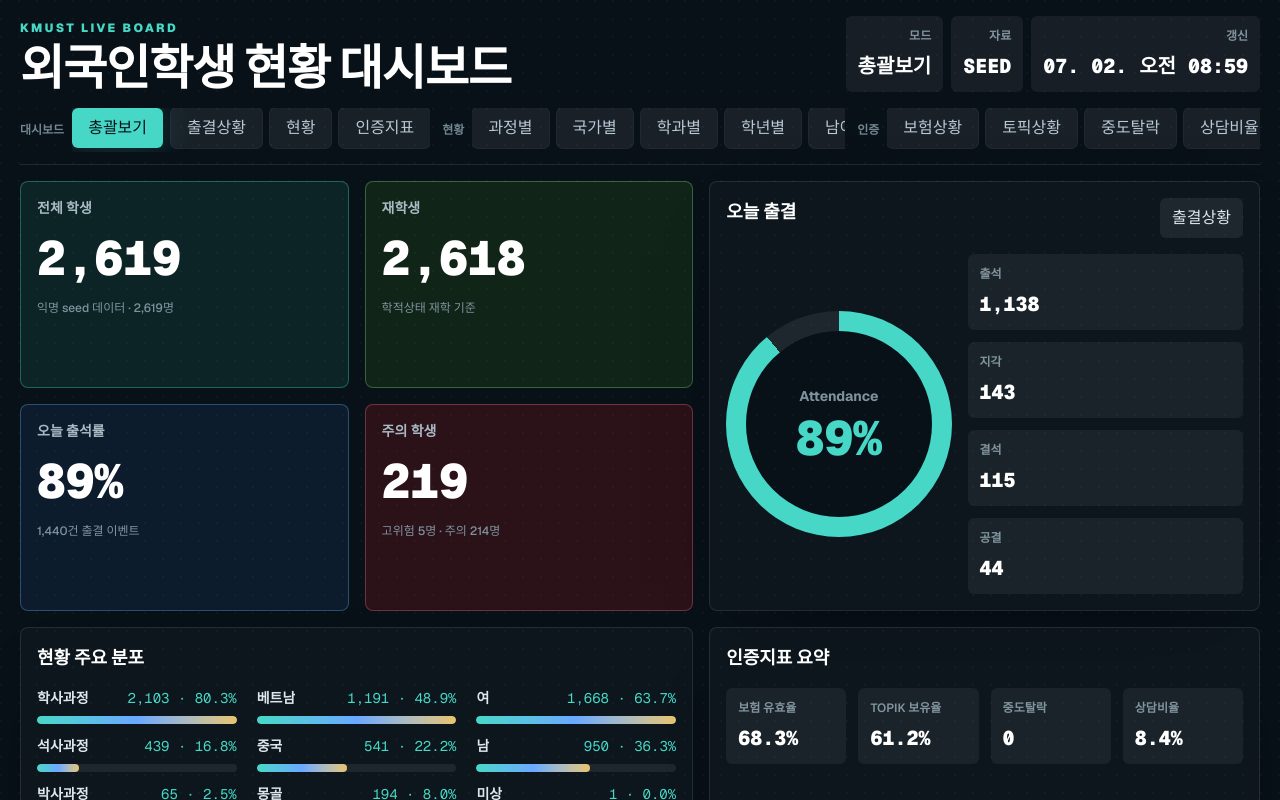
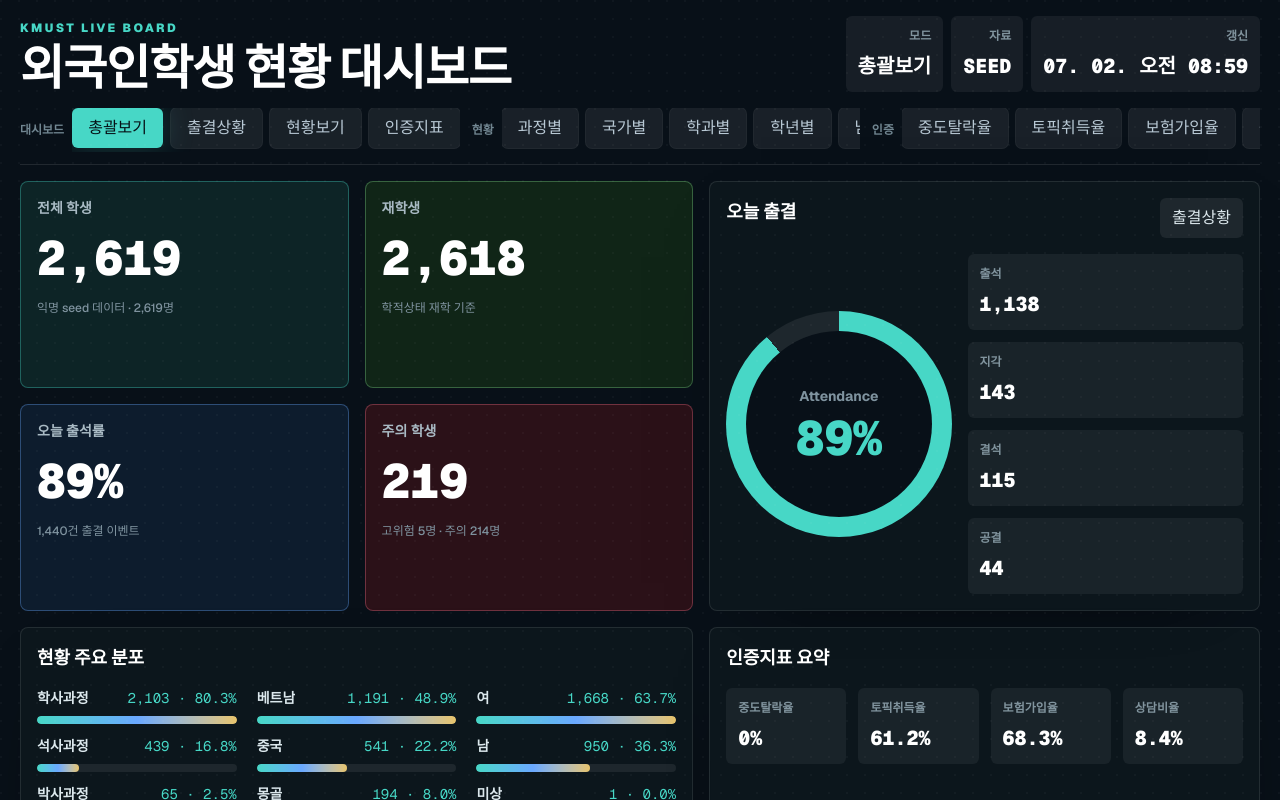
Before and after one commit to kongziac-lab/kmust, a Next.js app: page / in a window 1280 px wide. Built offline with nearby package versions, Linux system fonts and the light colour scheme; a web font is replaced by a local one.

Commit message:
Refine monitor dashboard indicators

```diff
--- a/src/app/dashboard-monitor.tsx
+++ b/src/app/dashboard-monitor.tsx
@@ -24,7 +24,7 @@ type DistributionItem = {
 const primaryModes: { label: string; mode: Mode }[] = [
   { label: "총괄보기", mode: "overview" },
   { label: "출결상황", mode: "attendance" },
-  { label: "현황", mode: "status" },
+  { label: "현황보기", mode: "status" },
   { label: "인증지표", mode: "certification" },
 ];
 
@@ -33,13 +33,13 @@ const statusModes: { label: string; mode: Mode }[] = [
   { label: "국가별", mode: "nationality" },
   { label: "학과별", mode: "department" },
   { label: "학년별", mode: "grade" },
-  { label: "남여별", mode: "gender" },
+  { label: "남녀별", mode: "gender" },
 ];
 
 const certificationModes: { label: string; mode: Mode }[] = [
-  { label: "보험상황", mode: "insurance" },
-  { label: "토픽상황", mode: "topik" },
-  { label: "중도탈락", mode: "dropout" },
+  { label: "중도탈락율", mode: "dropout" },
+  { label: "토픽취득율", mode: "topik" },
+  { label: "보험가입율", mode: "insurance" },
   { label: "상담비율", mode: "counseling" },
 ];
 
@@ -68,6 +68,13 @@ function formatNumber(value: number) {
 
 function formatPercent(value: number) {
   return `${value.toFixed(value % 1 === 0 ? 0 : 1)}%`;
+}
+
+function getDegreeDropoutThreshold(totalStudents: number) {
+  if (totalStudents < 100) return 8;
+  if (totalStudents < 500) return 7;
+  if (totalStudents < 1000) return 6.5;
+  return 6;
 }
 
 function getModeTitle(mode: Mode) {
@@ -362,9 +369,9 @@ function Overview({ summary }: { summary: DashboardSummary }) {
 
       <Panel title="인증지표 요약">
         <div className="grid gap-3 sm:grid-cols-2 xl:grid-cols-4">
-          <MiniStat label="보험 유효율" value={formatPercent(summary.metrics.insuranceCoverageRate)} />
-          <MiniStat label="TOPIK 보유율" value={formatPercent(summary.metrics.topikRate)} />
-          <MiniStat label="중도탈락" value={formatNumber(summary.metrics.dropoutStudents)} />
+          <MiniStat label="중도탈락율" value={formatPercent(summary.metrics.dropoutRate)} />
+          <MiniStat label="토픽취득율" value={formatPercent(summary.metrics.topikRate)} />
+          <MiniStat label="보험가입율" value={formatPercent(summary.metrics.insuranceCoverageRate)} />
           <MiniStat label="상담비율" value={formatPercent(summary.metrics.counselingTargetRate)} />
         </div>
       </Panel>
@@ -424,12 +431,12 @@ function StatusView({ summary, mode }: { summary: DashboardSummary; mode: Mode }
     gender: summary.distributions.gender,
   };
   const titles: Record<string, string> = {
-    status: "현황",
+    status: "현황보기",
     program: "과정별 현황",
     nationality: "국가별 현황",
     department: "학과별 현황",
     grade: "학년별 현황",
-    gender: "남여별 현황",
+    gender: "남녀별 현황",
   };
   const items = itemsByMode[mode] || itemsByMode.status;
 
@@ -446,55 +453,182 @@ function StatusView({ summary, mode }: { summary: DashboardSummary; mode: Mode }
   );
 }
 
-function CertificationView({ summary, mode }: { summary: DashboardSummary; mode: Mode }) {
-  const itemsByMode: Record<string, DistributionItem[]> = {
-    certification: summary.distributions.insurance,
-    insurance: summary.distributions.insurance,
-    topik: summary.distributions.topik,
-    dropout: summary.distributions.dropout,
-    counseling: summary.distributions.counseling,
+type CertificationMode = "dropout" | "topik" | "insurance" | "counseling";
+
+type CertificationIndicator = {
+  mode: CertificationMode;
+  title: string;
+  value: string;
+  count: string;
+  criterion: string;
+  formula: string;
+  evidence: string;
+  note: string;
+  status: string;
+  tone: "blue" | "amber" | "red" | "green";
+  items: DistributionItem[];
+};
+
+function getCertificationIndicators(summary: DashboardSummary): CertificationIndicator[] {
+  const totalStudents = summary.metrics.totalStudents;
+  const dropoutThreshold = getDegreeDropoutThreshold(totalStudents);
+
+  return [
+    {
+      mode: "dropout",
+      title: "중도탈락율",
+      value: formatPercent(summary.metrics.dropoutRate),
+      count: `${formatNumber(summary.metrics.dropoutStudents)} / ${formatNumber(totalStudents)}명`,
+      criterion: `문서 기준: ${formatPercent(dropoutThreshold)} 미만`,
+      formula: "(분자) 중도탈락 학생 수 / (분모) 외국인 재적학생 수",
+      evidence: "대학정보공시 4-바-2 외국인 유학생 중도탈락률",
+      note: "학위과정 C. 유학생 관리 및 성과 기준",
+      status: summary.metrics.dropoutRate < dropoutThreshold ? "기준 충족" : "관리 필요",
+      tone: summary.metrics.dropoutRate < dropoutThreshold ? "green" : "red",
+      items: summary.distributions.dropout,
+    },
+    {
+      mode: "topik",
+      title: "토픽취득율",
+      value: formatPercent(summary.metrics.topikRate),
+      count: `${formatNumber(summary.metrics.topikStudents)} / ${formatNumber(totalStudents)}명`,
+      criterion: "문서 기준: TOPIK 등 공인 언어능력 40% 이상",
+      formula: "(분자) TOPIK 등 공인 언어능력 충족 학생 수 / (분모) 외국인 유학생 수",
+      evidence: "신입생 및 재학생 TOPIK 성적, 입학서류, 졸업요건 증빙",
+      note: "현재 데이터는 TOPIK 보유 항목을 기준으로 산출",
+      status: summary.metrics.topikRate >= 40 ? "기준 충족" : "관리 필요",
+      tone: summary.metrics.topikRate >= 40 ? "green" : "red",
+      items: summary.distributions.topik,
+    },
+    {
+      mode: "insurance",
+      title: "보험가입율",
+      value: formatPercent(summary.metrics.insuranceCoverageRate),
+      count: `${formatNumber(summary.metrics.activeInsurance)} / ${formatNumber(totalStudents)}명`,
+      criterion: "문서 기준: 의료보험 가입률 95% 이상",
+      formula: "(분자) 보험 가입·유효 학생 수 / (분모) 외국인 유학생 수",
+      evidence: "외국인 어학연수생이 가입 중인 의료보험 현황",
+      note: `만료 30일 이내 ${formatNumber(summary.metrics.insuranceDue)}명`,
+      status: summary.metrics.insuranceCoverageRate >= 95 ? "기준 충족" : "관리 필요",
+      tone: summary.metrics.insuranceCoverageRate >= 95 ? "green" : "red",
+      items: summary.distributions.insurance,
+    },
+    {
+      mode: "counseling",
+      title: "상담비율",
+      value: formatPercent(summary.metrics.counselingTargetRate),
+      count: `${formatNumber(summary.metrics.counselingTargets)} / ${formatNumber(totalStudents)}명`,
+      criterion: "문서 기준: 상담(정신건강) 포함 관리 3점 이상",
+      formula: "(분자) 상담 우선관리 학생 수 / (분모) 외국인 유학생 수",
+      evidence: "만족도 조사 결과보고서, 상담(정신건강) 포함 관리계획",
+      note: "정량 기준이 아닌 정성 관리 지표로 별도 증빙 필요",
+      status: "정성 관리",
+      tone: "amber",
+      items: summary.distributions.counseling,
+    },
+  ];
+}
+
+function IndicatorCard({
+  active,
+  indicator,
+}: {
+  active: boolean;
+  indicator: CertificationIndicator;
+}) {
+  const activeTone = {
+    blue: "border-[#6aa8ff]/45 bg-[#0d1c2d]",
+    amber: "border-[#e8c46a]/45 bg-[#29220e]",
+    red: "border-[#f07188]/45 bg-[#2b1118]",
+    green: "border-[#80d88a]/45 bg-[#102517]",
   };
-  const titles: Record<string, string> = {
-    certification: "인증지표",
-    insurance: "보험상황",
-    topik: "토픽상황",
-    dropout: "중도탈락",
-    counseling: "상담비율",
-  };
-  const items = itemsByMode[mode] || itemsByMode.certification;
 
   return (
-    <div className="grid min-h-0 gap-4 xl:grid-cols-[0.95fr_1.05fr]">
-      <div className="grid gap-4 sm:grid-cols-2">
-        <MetricTile
-          title="보험 유효율"
-          value={formatPercent(summary.metrics.insuranceCoverageRate)}
-          caption={`만료 30일 이내 ${formatNumber(summary.metrics.insuranceDue)}명`}
-          tone="green"
-        />
-        <MetricTile
-          title="TOPIK 보유율"
-          value={formatPercent(summary.metrics.topikRate)}
-          caption={`TOPIK ${formatNumber(summary.metrics.topikStudents)}명 · 어학연수 ${formatNumber(summary.metrics.languageTrainingCompleted)}명`}
-          tone="blue"
-        />
-        <MetricTile
-          title="중도탈락"
-          value={formatNumber(summary.metrics.dropoutStudents)}
-          caption={`전체 대비 ${formatPercent(summary.metrics.dropoutRate)}`}
-          tone={summary.metrics.dropoutStudents > 0 ? "red" : "green"}
-        />
-        <MetricTile
-          title="상담비율"
-          value={formatPercent(summary.metrics.counselingTargetRate)}
-          caption={`상담 우선 ${formatNumber(summary.metrics.counselingTargets)}명`}
-          tone={summary.metrics.counselingTargets > 0 ? "amber" : "green"}
-        />
+    <button
+      type="submit"
+      name="mode"
+      value={indicator.mode}
+      aria-pressed={active}
+      className={`min-h-40 rounded-lg border p-4 text-left transition-smooth ${
+        active
+          ? activeTone[indicator.tone]
+          : "border-white/10 bg-white/5 hover:border-[#47d7c6]/35 hover:bg-white/8"
+      }`}
+    >
+      <div className="flex items-start justify-between gap-3">
+        <div className="text-sm font-black text-white">{indicator.title}</div>
+        <span className="shrink-0 rounded-md bg-black/24 px-2 py-1 text-[11px] font-black text-[#dce8ed]">
+          {indicator.status}
+        </span>
+      </div>
+      <div className="mt-4 font-mono text-4xl font-black leading-none text-white xl:text-5xl">
+        {indicator.value}
+      </div>
+      <div className="mt-3 font-mono text-sm font-black text-[#47d7c6]">{indicator.count}</div>
+      <div className="mt-3 text-xs font-semibold leading-5 text-[#9eb0bb]">{indicator.criterion}</div>
+    </button>
+  );
+}
+
+function CertificationDetail({ indicator }: { indicator: CertificationIndicator }) {
+  return (
+    <div className="grid gap-3">
+      <div className="rounded-md bg-white/6 p-3">
+        <div className="text-xs font-bold text-[#718691]">선택 지표</div>
+        <div className="mt-2 flex flex-wrap items-end justify-between gap-3">
+          <div className="text-2xl font-black text-white">{indicator.title}</div>
+          <div className="font-mono text-3xl font-black text-[#47d7c6]">{indicator.value}</div>
+        </div>
       </div>
 
-      <Panel title={titles[mode] || "인증지표"}>
-        <BigBars items={items} limit={6} />
-      </Panel>
+      <div className="grid gap-3 sm:grid-cols-2">
+        <MiniStat label="기준" value={indicator.criterion.replace("문서 기준: ", "")} />
+        <MiniStat label="상태" value={indicator.status} />
+      </div>
+
+      <div className="space-y-2 text-sm leading-6 text-[#c8d5dc]">
+        <div>
+          <span className="font-black text-white">산식</span>
+          <span className="ml-2">{indicator.formula}</span>
+        </div>
+        <div>
+          <span className="font-black text-white">증빙</span>
+          <span className="ml-2">{indicator.evidence}</span>
+        </div>
+        <div>
+          <span className="font-black text-white">참고</span>
+          <span className="ml-2">{indicator.note}</span>
+        </div>
+      </div>
+    </div>
+  );
+}
+
+function CertificationView({ summary, mode }: { summary: DashboardSummary; mode: Mode }) {
+  const indicators = getCertificationIndicators(summary);
+  const selected = indicators.find((indicator) => indicator.mode === mode) || indicators[0];
+
+  return (
+    <div className="grid min-h-0 gap-4 xl:grid-cols-[1.05fr_0.95fr]">
+      <div className="grid gap-4 sm:grid-cols-2">
+        {indicators.map((indicator) => (
+          <IndicatorCard
+            key={indicator.mode}
+            active={selected.mode === indicator.mode}
+            indicator={indicator}
+          />
+        ))}
+      </div>
+
+      <div className="grid min-h-0 gap-4">
+        <Panel title="교육국제화역량 인증제 추진계획">
+          <CertificationDetail indicator={selected} />
+        </Panel>
+
+        <Panel title={`${selected.title} 현황`}>
+          <ProgressRows items={selected.items} limit={6} />
+        </Panel>
+      </div>
     </div>
   );
 }
```
Also changed, not shown: 2 other files (tests, documents, lock files or other folders).
